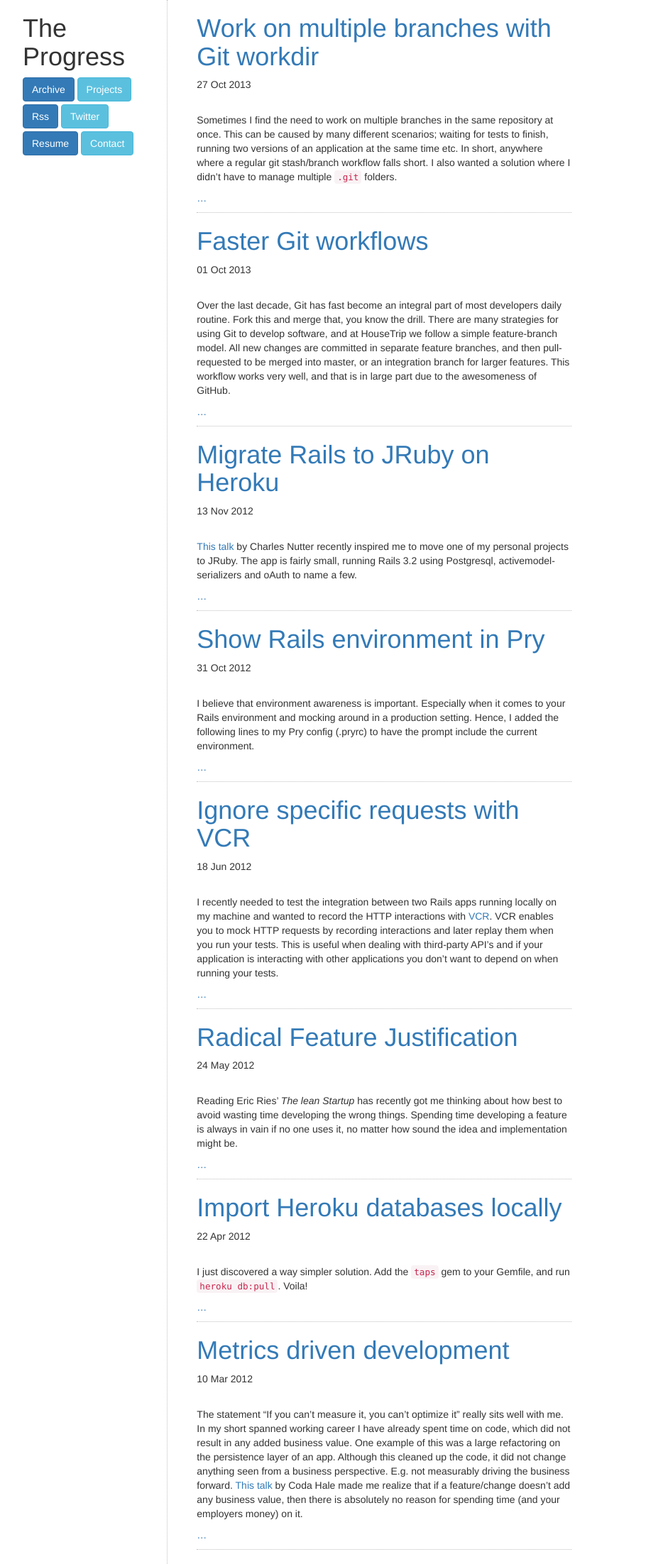
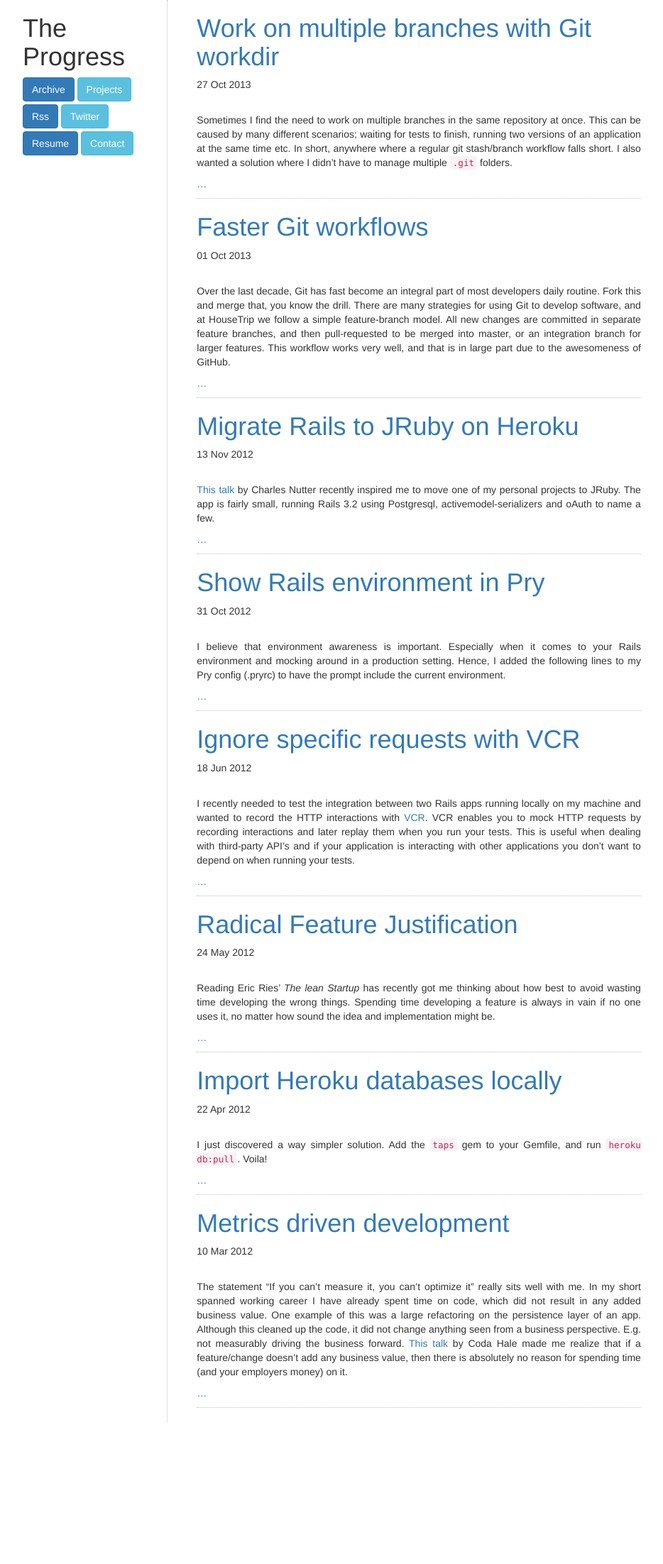
Before and after one commit to thejspr/thejspr.com, a Jekyll site: the page built from index.html, in a window 1280 px wide. Shown: the whole page at 71% size, without its empty margins (38-972 px from the left). Built offline with Jekyll 4.4.1, drawn with Linux system fonts in a browser that asks for light colours; nearby versions of some CDN libraries; after the commit the page ends 2004 px from its top, so only the background shows below that.

Commit message:
Justify index page text

```diff
--- a/_layouts/default.html
+++ b/_layouts/default.html
@@ -28,7 +28,7 @@
           </div>
         </aside>
 
-        <section class="col-sm-12 col-md-6 content">
+        <section class="col-sm-12 col-md-7 content">
           {{ content }}
         </section>
 
--- a/css/style.css
+++ b/css/style.css
@@ -45,6 +45,10 @@
   margin-right: auto;
   max-width: 100%;
   height: auto;
+}
+
+.excerpt {
+  text-align: justify;
 }
 
 .sticky {
--- a/index.html
+++ b/index.html
@@ -8,7 +8,7 @@
     <h1><a href="{{ post.url }}">{{ post.title }}</a></h1>
     <div class="meta">{{ post.date | date_to_string }}</div>
 
-    <div class="post">
+    <div class="post excerpt">
       {{ post.content | split: '<!-- more -->' | first }}
       <a href="{{ post.url }}">&hellip;</a>
     </div>
```
